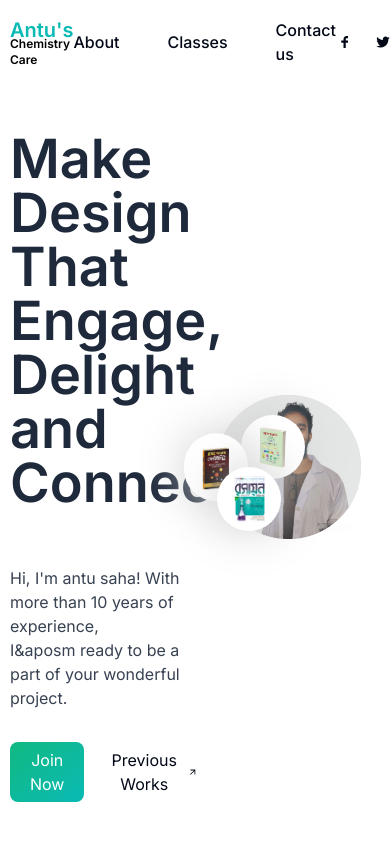
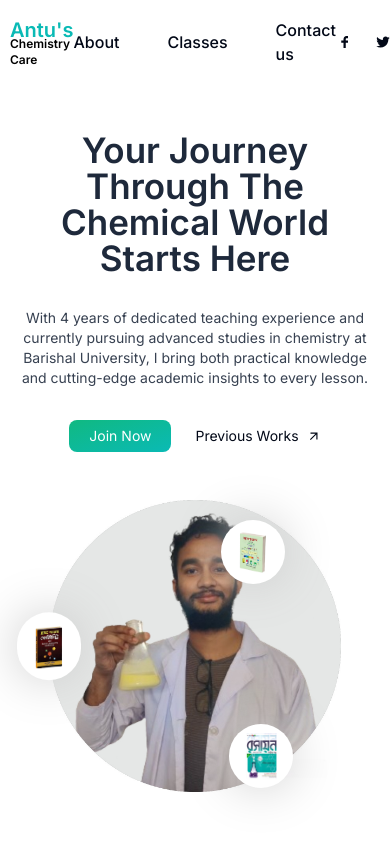
Before and after one commit to saadi001/ACC, a Next.js app: page / in a window 390 px wide. Shown: the top 844 px of the page. Built offline with nearby package versions, Linux system fonts and the light colour scheme.

Commit message:
banner responsived

```diff
--- a/app/components/banner/Banner.js
+++ b/app/components/banner/Banner.js
@@ -6,21 +6,28 @@ import book2 from "../../asset/images/books2.png";
 import book3 from "../../asset/images/books3.jpg";
 
 const Banner = () => {
+
+// sm	640px
+// md	768px
+// lg	1024px
+// xl	1280px
   return (
-    <div className="grid grid-cols-2 gap-1 py-12 items-center">
-      <div>
-        <h3 className="text-[54px] text-slate-800 leading-none font-semibold">
-          Make Design That <br /> Engage, Delight <br /> and Connect
+    <div className="grid grid-cols-1 md:grid-cols-2 gap-12 md:gap-1 py-12 items-center">
+      <div className="">
+        <h3 className="text-[35px] md:text-[50px] text-slate-800 text-center md:text-start leading-9 md:leading-[60px] font-semibold">
+          Your Journey Through The Chemical World Starts Here
         </h3>
-        <p className="text-gray-700 mt-14">
-          Hi, I'm antu saha! With more than 10 years of experience, <br />
-          I&aposm ready to be a part of your wonderful project.{" "}
+        <p className="text-gray-700 text-center md:text-start mt-8 md:mt-12 text-sm md:text-base">
+          With 4 years of dedicated teaching experience and currently pursuing
+          advanced studies in chemistry at Barishal University, I bring
+          both practical knowledge and cutting-edge academic insights to every
+          lesson.
         </p>
-        <div className="mt-8 flex items-center gap-6">
-          <button className="px-5 py-1.5 bg-gradient-to-br rounded-lg from-emerald-500 to-[#0ABAB5] text-white capitalize">
+        <div className="mt-8 flex items-center justify-center md:justify-start gap-6">
+          <button className=" text-sm md:text-base px-5 py-1.5 bg-gradient-to-br rounded-lg from-emerald-500 to-[#0ABAB5] text-white capitalize">
             join now
           </button>
-          <button className="flex items-center gap-2">
+          <button className="text-sm md:text-base flex items-center gap-2">
             Previous Works <MdOutlineArrowOutward />
           </button>
         </div>
@@ -53,12 +60,12 @@ const Banner = () => {
           </div>
           <div
             style={{ boxShadow: "0 0 50px #ccc" }}
-            className="absolute bottom-2 right-20 w-16 h-16 bg-white shadow-[0 0 50px #ccc] rounded-full p-"
+            className="absolute bottom-1 md:bottom-2 right-12 md:right-20 w-16 h-16 bg-white shadow-[0 0 50px #ccc] rounded-full p-"
           >
             <Image
               src={book3}
               alt="books"
-              className="absolute top-1/2 left-1/2 -translate-x-1/2 -translate-y-1/2 object-cover w-8"
+              className="absolute top-1/2 left-1/2 -translate-x-1/2 -translate-y-1/2 object-cover w-8 "
             />
           </div>
         </div>
--- a/app/components/gallery/Gallery.js
+++ b/app/components/gallery/Gallery.js
@@ -18,8 +18,9 @@ const Gallery = () => {
                   alt="gallery photo"
                   className="w-full h-full object-cover"
                 />
-                <div className="absolute inset-x-0">
-                  <p>hello</p>
+                <div className="absolute inset-x-0 bottom-0 z-20 bg-gradient-to-b from-transparent to-black py-2 px-3 text-gray-300">
+                  <p className="font-medium">Antu Saha</p>
+                  <p className="text-xs -mt-1">Barishal University</p>
                 </div>
               </div>
             );
@@ -30,4 +31,5 @@ const Gallery = () => {
   );
 };
 
+
 export default Gallery;
--- a/package.json
+++ b/package.json
@@ -15,6 +15,7 @@
     "lucide-react": "^0.428.0",
     "next": "14.2.5",
     "react": "^18",
+    "react-countup": "^6.5.3",
     "react-dom": "^18",
     "react-fast-marquee": "^1.6.5",
     "react-icons": "^5.3.0",
```
Also changed, not shown: 1 other file (tests, documents, lock files or other folders).
